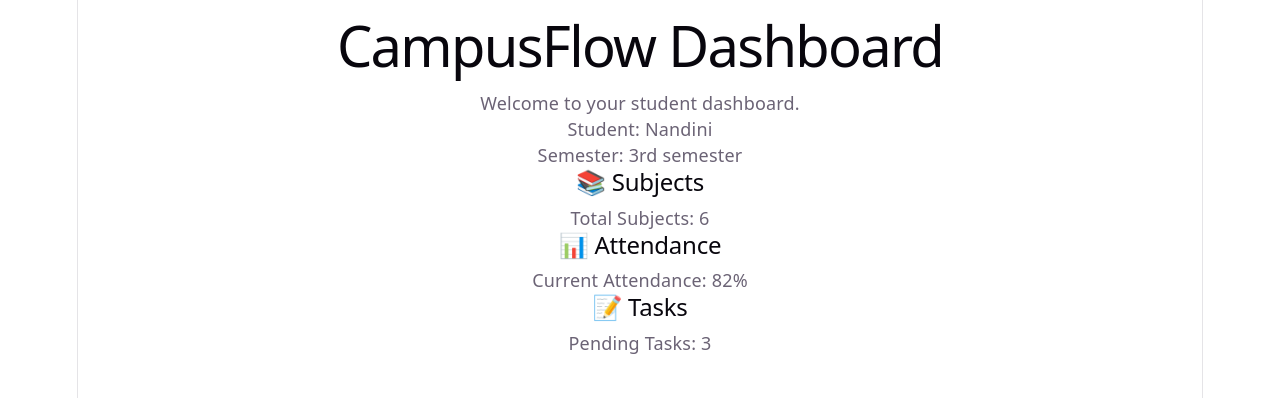
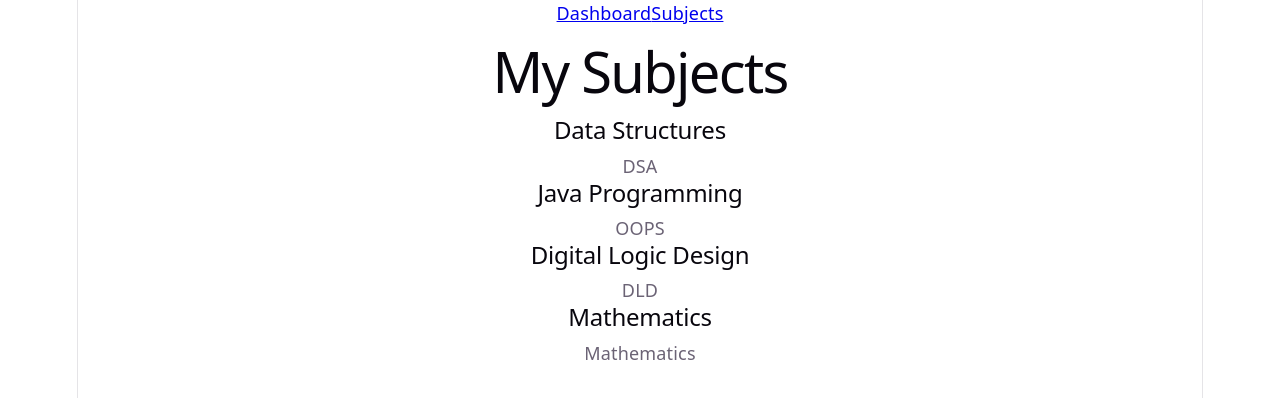
Before and after one commit to 74nandini-dot/CAMPUSflow, a React (Vite) app: page /subjects in a window 1280 px wide. Shown: the top 398 px of the page. Built offline with nearby package versions, Linux system fonts and the light colour scheme.

Commit message:
Add navbar and routing

```diff
--- a/package.json
+++ b/package.json
@@ -11,7 +11,8 @@
   },
   "dependencies": {
     "react": "^19.2.8",
-    "react-dom": "^19.2.8"
+    "react-dom": "^19.2.8",
+    "react-router-dom": "^7.18.4"
   },
   "devDependencies": {
     "@eslint/js": "^10.0.1",
--- a/src/App.jsx
+++ b/src/App.jsx
@@ -1,8 +1,25 @@
+import { BrowserRouter, Routes, Route } from 'react-router-dom'
+import Navbar from './components/Navbar'
 import Dashboard from './components/Dashboard'
+import Subjects from './components/Subjects'
 
 function App() {
   return (
-    <Dashboard name="Nandini" semester="3rd semester"/>
+    <BrowserRouter>
+      <Navbar />
+
+      <Routes>
+        <Route
+          path="/"
+          element={<Dashboard name="Nandini" semester="3rd Semester" />}
+        />
+
+        <Route
+          path="/subjects"
+          element={<Subjects />}
+        />
+      </Routes>
+    </BrowserRouter>
   )
 }
 
--- /dev/null
+++ b/src/components/Dashboard.css
@@ -0,0 +1,17 @@
+.dashboard-cards {
+  display: flex;
+  gap: 20px;
+  margin-top: 30px;
+}
+
+.dashboard-cards > div {
+  border: 1px solid #ddd;
+  padding: 20px;
+  border-radius: 10px;
+  min-width: 180px;
+}
+@media (max-width: 700px) {
+  .dashboard-cards {
+    flex-direction: column;
+  }
+}
--- a/src/components/Dashboard.jsx
+++ b/src/components/Dashboard.jsx
@@ -1,6 +1,7 @@
 import SubjectCard from './SubjectCard'
 import AttendanceCard from './AttendanceCard'
 import TaskCard from './TaskCard'
+import './Dashboard.css'
 
 function StudentInfo(props) {
   return (
@@ -22,9 +23,11 @@ function Dashboard(props) {
         semester={props.semester}
       />
 
-      <SubjectCard total={6} />
-      <AttendanceCard percentage={82} />
-      <TaskCard pending={3} />
+      <div className="dashboard-cards">
+        <SubjectCard total={6} />
+        <AttendanceCard percentage={82} />
+        <TaskCard pending={3} />
+      </div>
     </div>
   )
 }
--- /dev/null
+++ b/src/components/Navbar.jsx
@@ -0,0 +1,12 @@
+import { Link } from 'react-router-dom'
+
+function Navbar() {
+  return (
+    <nav>
+      <Link to="/">Dashboard</Link>
+      <Link to="/subjects">Subjects</Link>
+    </nav>
+  )
+}
+
+export default Navbar
--- /dev/null
+++ b/src/components/Subjects.jsx
@@ -0,0 +1,29 @@
+function Subjects() {
+  return (
+    <div>
+      <h1>My Subjects</h1>
+
+      <div>
+        <h2>Data Structures</h2>
+        <p>DSA</p>
+      </div>
+
+      <div>
+        <h2>Java Programming</h2>
+        <p>OOPS</p>
+      </div>
+
+      <div>
+        <h2>Digital Logic Design</h2>
+        <p>DLD</p>
+      </div>
+
+      <div>
+        <h2>Mathematics</h2>
+        <p>Mathematics</p>
+      </div>
+    </div>
+  )
+}
+
+export default Subjects
```
Also changed, not shown: 1 other file (tests, documents, lock files or other folders).
